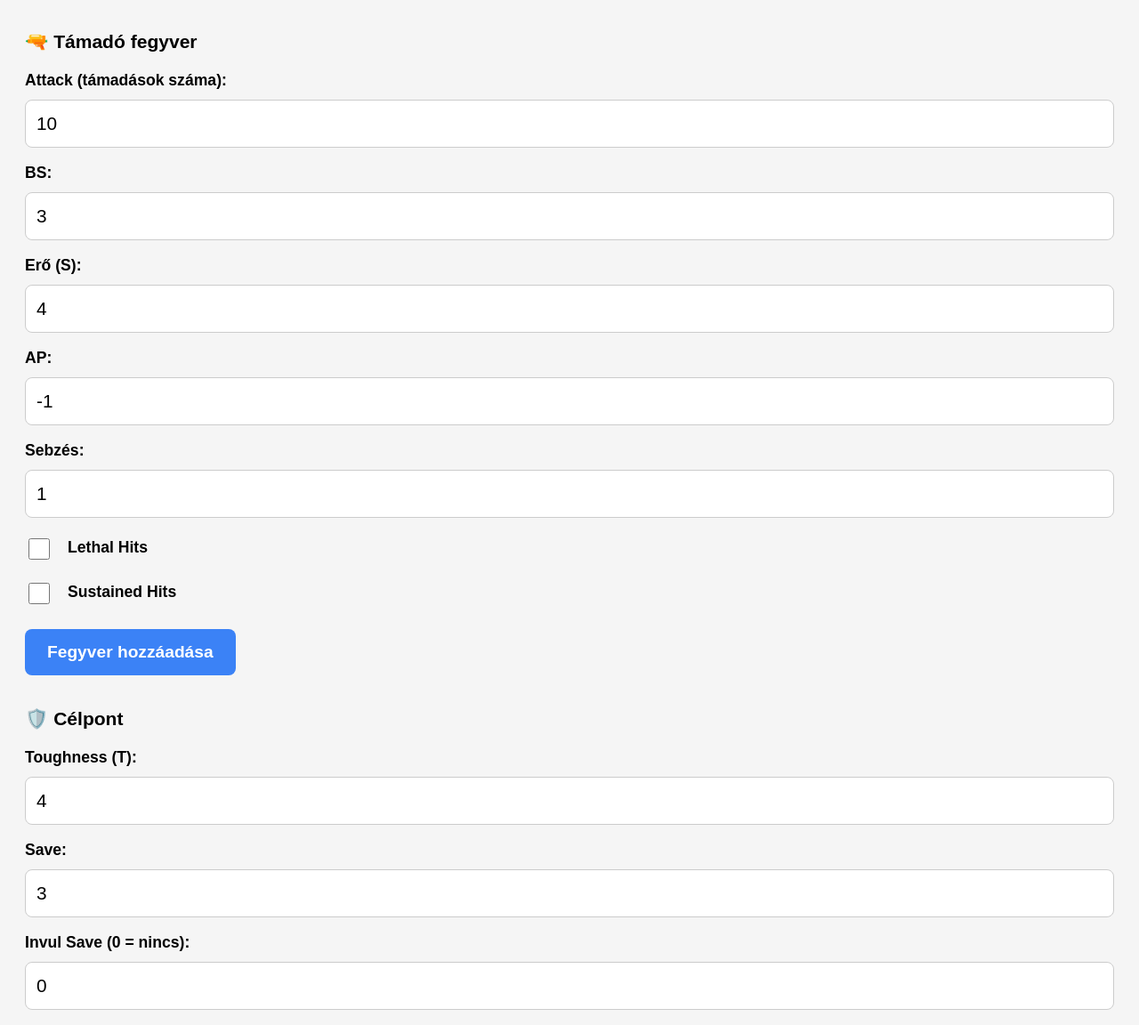
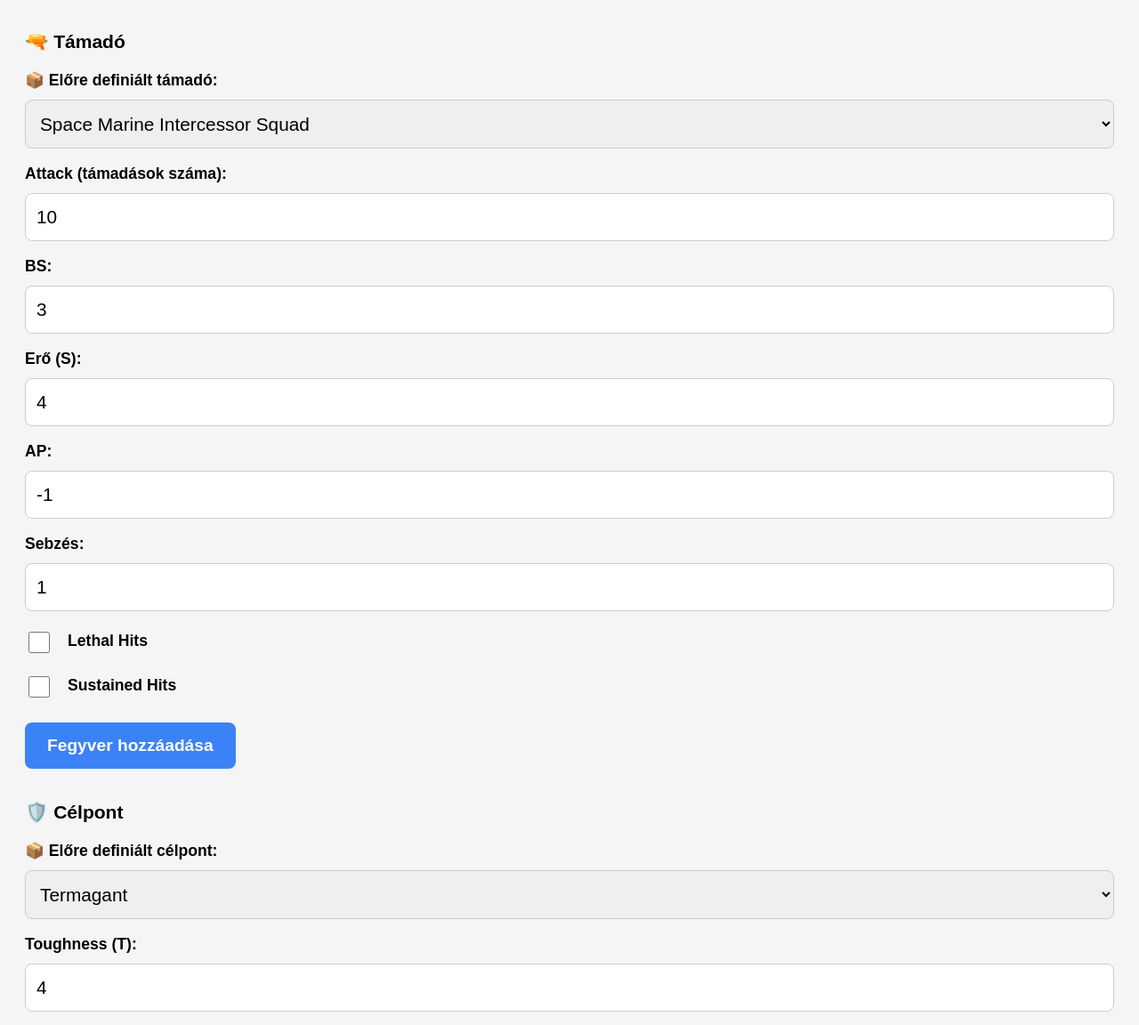
Before and after one commit to raczviktor/40k-damage-calculator, a plain HTML site: page public/index.html in a window 1280 px wide. Shown: the part 95-1247 px from the top of the page at 89% size. Drawn offline with Linux system fonts and the light colour scheme.

Commit message:
feat: add preset data

```diff
--- a/public/index.html
+++ b/public/index.html
@@ -10,7 +10,13 @@
 
   <div class="flex">
     <div>
-      <h3>🔫 Támadó fegyver</h3>
+
+      <h3>🔫 Támadó</h3>
+
+      <label>📦 Előre definiált támadó:
+        <select id="presetAttacker">
+        </select>
+      </label>
 
       <div id="weapons-container">
         <div class="weapon">
@@ -21,7 +27,6 @@
           <label>Sebzés: <input class="damage" type="number" value="1"></label>
           <label><input class="lethal" type="checkbox"> Lethal Hits</label>
           <label><input class="sustained" type="checkbox"> Sustained Hits</label>
-          <!-- Nincs törlés gomb az első fegyvernél -->
         </div>
       </div>
 
@@ -40,16 +45,17 @@
         </div>
       </div>
 
+    </div>
 
-
-
-
-
-
-    </div>
 
     <div>
       <h3>🛡️ Célpont</h3>
+
+      <label>📦 Előre definiált célpont:
+        <select id="presetDefender">
+        </select>
+      </label>
+
       <label>Toughness (T): <input id="toughness" type="number" value="4"></label>
       <label>Save: <input id="save" type="number" value="3"></label>
       <label>Invul Save (0 = nincs): <input id="invuln" type="number" value="0"></label>
--- /dev/null
+++ b/public/js/data/attackerPreset.js
@@ -0,0 +1,69 @@
+import Weapon from '../model/Weapon.js';
+import Attacker from '../model/Attacker.js';
+
+const attackerPreset = {
+  "Space Marine Intercessor Squad": new Attacker({
+    weapons: [
+      new Weapon({
+        name: "Bolt Rifle",
+        attacks: 10,
+        bs: 3,
+        strength: 4,
+        ap: -1,
+        damage: 1,
+        rerollHit: "none",
+        rerollWound: "none",
+        lethal: false,
+        sustained: false,
+      })
+    ]
+  }),
+
+  "Astra Militarum Infantry Squad": new Attacker({
+    weapons: [
+      new Weapon({
+        name: "Lasgun",
+        attacks: 20,
+        bs: 4,
+        strength: 3,
+        ap: 0,
+        damage: 1,
+        rerollHit: "none",
+        rerollWound: "none",
+        lethal: false,
+        sustained: false,
+      })
+    ]
+  }),
+
+  "Blood Angels Assault Squad": new Attacker({
+    weapons: [
+      new Weapon({
+        name: "Chainsword",
+        attacks: 15,
+        bs: 3,
+        strength: 4,
+        ap: -1,
+        damage: 1,
+        rerollHit: "1s",
+        rerollWound: "none",
+        lethal: false,
+        sustained: false,
+      }),
+      new Weapon({
+        name: "Bolt Pistol",
+        attacks: 5,
+        bs: 3,
+        strength: 4,
+        ap: 0,
+        damage: 1,
+        rerollHit: "none",
+        rerollWound: "none",
+        lethal: false,
+        sustained: false,
+      })
+    ]
+  }),
+};
+
+export default attackerPreset;
--- /dev/null
+++ b/public/js/data/defenderPreset.js
@@ -0,0 +1,10 @@
+const defenderPreset = {
+    termagant: { toughness: 3, save: 6, invuln: 0 },
+    intercessor: { toughness: 4, save: 3, invuln: 0 },
+    aggressor: { toughness: 5, save: 3, invuln: 3 },
+    vindicator: { toughness: 8, save: 3, invuln: 0 },
+    repulsor: { toughness: 8, save: 3, invuln: 5 }
+  };
+
+
+export default defenderPreset;
--- a/public/js/main.js
+++ b/public/js/main.js
@@ -2,6 +2,8 @@ import Attacker from './model/Attacker.js';
 import Defender from './model/Defender.js';
 import Weapon from './model/Weapon.js';
 import DamageCalculator from './DamageCalculator.js';
+import attackerPreset from './data/attackerPreset.js';
+import defenderPreset from './data/defenderPreset.js';
 
 const weaponsContainer = document.getElementById('weapons-container');
 const addWeaponBtn = document.getElementById('add-weapon');
@@ -63,3 +65,61 @@ document.getElementById('calc').addEventListener('click', () => {
     🛡️ <b>Átmentett mentések után:</b> ${result.failedSaves.toFixed(2)}
   `;
 });
+
+//preset attacker list
+const presetAttackerSelect = document.getElementById('presetAttacker');
+
+Object.keys(attackerPreset).forEach(key => {
+  const option = document.createElement('option');
+  option.value = key;
+  option.textContent = key;
+  presetAttackerSelect.appendChild(option);
+});
+
+// preset attacker
+document.getElementById('presetAttacker').addEventListener('change', (e) => {
+  const preset = attackerPreset[e.target.value];
+  if (!preset) return;
+
+  weaponsContainer.innerHTML = ''; // előző fegyverek törlése
+
+  preset.weapons.forEach((w, index) => {
+    const newWeapon = weaponTemplate.cloneNode(true);
+
+    newWeapon.querySelector('.attacks').value = w.attacks;
+    newWeapon.querySelector('.bs').value = w.bs;
+    newWeapon.querySelector('.strength').value = w.strength;
+    newWeapon.querySelector('.ap').value = w.ap;
+    newWeapon.querySelector('.damage').value = w.damage;
+    newWeapon.querySelector('.lethal').checked = w.lethal;
+    newWeapon.querySelector('.sustained').checked = w.sustained;
+
+    // Hozzáadjuk az eltávolítás gomb eseményét
+    const removeBtn = newWeapon.querySelector('.remove-weapon');
+    removeBtn.addEventListener('click', () => {
+      newWeapon.remove();
+    });
+
+    weaponsContainer.appendChild(newWeapon);
+  });
+});
+
+// preset defender list
+const presetDefenderSelect = document.getElementById('presetDefender');
+Object.keys(defenderPreset).forEach(key => {
+  const option = document.createElement('option');
+  option.value = key;
+  // Ha szebben akarod: nagybetűs első karakter vagy más név:
+  option.textContent = key.charAt(0).toUpperCase() + key.slice(1);
+  presetDefenderSelect.appendChild(option);
+});
+
+//preset defender
+document.getElementById('presetDefender').addEventListener('change', (e) => {
+  const preset = defenderPreset[e.target.value];
+  if (!preset) return;
+
+  document.getElementById('toughness').value = preset.toughness;
+  document.getElementById('save').value = preset.save;
+  document.getElementById('invuln').value = preset.invuln;
+});
```
